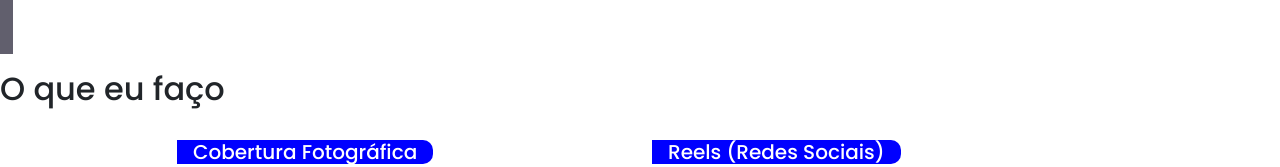
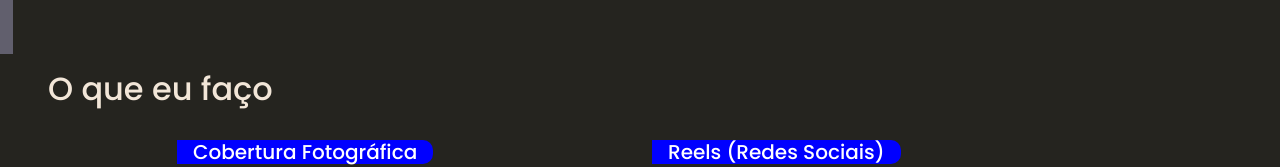
Before and after one commit to Kotige/ninacamurca, a React (Vite) app: page / in a window 1280 px wide. Shown: the part 1492-1659 px from the top of the page. Built offline with nearby package versions, Linux system fonts and the light colour scheme.

Commit message:
style: service section

```diff
--- a/src/Pages/Home/AboutMe/styles.scss
+++ b/src/Pages/Home/AboutMe/styles.scss
@@ -33,5 +33,5 @@
     width: 1%;
     height: 120vh;
     margin-top: -43.1rem;
-    margin-bottom: 1rem;
+    //padding-bottom: 1rem;
 }
--- a/src/Pages/Home/Jobs/index.jsx
+++ b/src/Pages/Home/Jobs/index.jsx
@@ -6,7 +6,7 @@ export default function Jobs() {
     return (
         <>
             <section id="jobs" className="d-flex justify-content-center row">
-                <div className="col-12">
+                <div className="col-12 jobs-title">
                     <TitleH2>
                         O que eu faço
                     </TitleH2>
--- a/src/Pages/Home/Jobs/styles.scss
+++ b/src/Pages/Home/Jobs/styles.scss
@@ -1 +1,18 @@
+@use "../../../Styles/breakpoints.scss" as *;
+@use "../../../Styles/variables.scss" as *;
 @use "../../../Styles/global.scss";
+
+#jobs {
+    margin: 0;
+    margin-top: -5rem;
+    padding: 0;
+    padding-top: 6rem;
+    color: $light-text;
+    background-color: $dark-background;
+
+    .jobs-title {
+        @include up($lg) {
+            padding-left: 3rem;
+        }
+    }
+}
```
